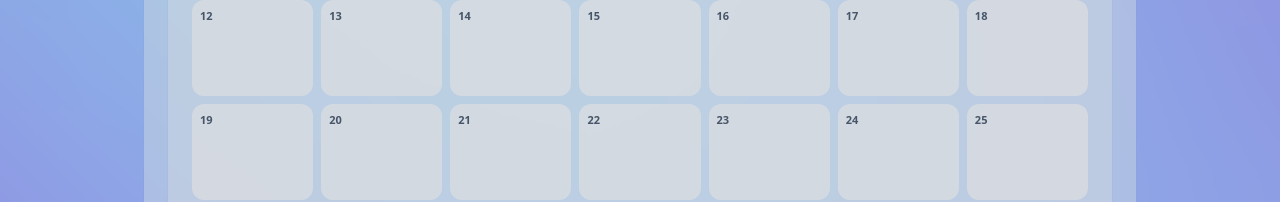
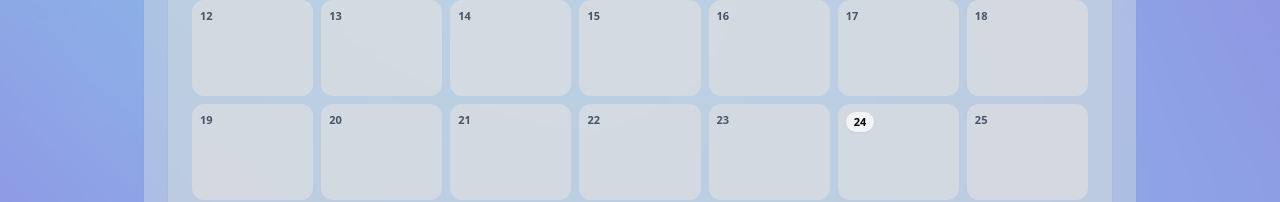
Before and after one commit to JovenTung/UpNext, a Next.js app: page /dashboard in a window 1280 px wide. Shown: the part 921-1123 px from the top of the page. Built offline with nearby package versions, Linux system fonts and the light colour scheme.

Commit message:
Added delete option

```diff
--- a/app/dashboard/page.tsx
+++ b/app/dashboard/page.tsx
@@ -701,19 +701,14 @@ function MonthGrid({
   const startCell = addDays(first, -first.getDay())
   const totalCells = 42 // 6 weeks
 
-  const days: Date[] = Array.from({ length: totalCells }, (_, i) =>
-    addDays(startCell, i)
-  )
+  const days: Date[] = Array.from({ length: totalCells }, (_, i) => addDays(startCell, i))
+  const today = new Date()
 
   const eventsByDay = useMemo(() => {
     const map = new Map<string, Task[]>()
     for (const t of tasks) {
       const s = new Date(t.start)
-      const key = new Date(
-        s.getFullYear(),
-        s.getMonth(),
-        s.getDate()
-      ).toISOString()
+      const key = new Date(s.getFullYear(), s.getMonth(), s.getDate()).toISOString()
       const arr = map.get(key) ?? []
       arr.push(t)
       map.set(key, arr)
@@ -724,21 +719,15 @@ function MonthGrid({
   return (
     <div className="grid grid-cols-7 gap-2">
       {['Sun', 'Mon', 'Tue', 'Wed', 'Thu', 'Fri', 'Sat'].map((d) => (
-        <div
-          key={d}
-          className="px-1 text-center text-[11px] font-semibold text-slate-600"
-        >
+        <div key={d} className="px-1 text-center text-[11px] font-semibold text-slate-600">
           {d}
         </div>
       ))}
 
       {days.map((d, idx) => {
         const isCurrentMonth = d.getMonth() === date.getMonth()
-        const key = new Date(
-          d.getFullYear(),
-          d.getMonth(),
-          d.getDate()
-        ).toISOString()
+        const isToday = sameDay(d, today)
+        const key = new Date(d.getFullYear(), d.getMonth(), d.getDate()).toISOString()
         const dayEvents = eventsByDay.get(key) ?? []
         const dueItems = dueMap.get(key) ?? []
 
@@ -749,11 +738,19 @@ function MonthGrid({
               isCurrentMonth ? '' : 'opacity-40'
             }`}
           >
-            {/* Date + Due pills */}
+            {/* Date number */}
             <div className="mb-1 flex items-center justify-between">
-              <div className="text-[11px] font-semibold text-slate-600">
+              <div
+                className={`text-[11px] font-semibold ${
+                  isToday
+                    ? 'text-black font-extrabold bg-white/70 rounded-full px-2 py-0.5 shadow-sm'
+                    : 'text-slate-600'
+                }`}
+              >
                 {d.getDate()}
               </div>
+
+              {/* Due pills */}
               <div className="flex flex-wrap items-center gap-1">
                 {dueItems.slice(0, 2).map((it) => (
                   <button
@@ -786,17 +783,13 @@ function MonthGrid({
                   onClick={() => onTaskClick(t)}
                   className="block w-full truncate rounded-md px-2 py-1 text-left text-[11px] text-white"
                   style={{ backgroundColor: t.color }}
-                  title={`${t.title} • ${fmtHM(new Date(t.start))}–${fmtHM(
-                    new Date(t.end)
-                  )}`}
+                  title={`${t.title} • ${fmtHM(new Date(t.start))}–${fmtHM(new Date(t.end))}`}
                 >
                   {t.title}
                 </button>
               ))}
               {dayEvents.length > 3 && (
-                <div className="text-[10px] text-slate-500">
-                  +{dayEvents.length - 3} more
-                </div>
+                <div className="text-[10px] text-slate-500">+{dayEvents.length - 3} more</div>
               )}
             </div>
           </div>
@@ -805,6 +798,7 @@ function MonthGrid({
     </div>
   )
 }
+
 
 // ---------- Week + Day views ----------
 function WeekView({
@@ -820,16 +814,26 @@ function WeekView({
   dueMap: Map<string, AssignmentSummary[]>
   onDueClick: (items: AssignmentSummary[]) => void
 }) {
+  const today = new Date()
   const day0 = addDays(startOfDay(date), -date.getDay())
   const days = Array.from({ length: 7 }, (_, i) => addDays(day0, i))
 
   return (
     <div className="grid grid-cols-7 gap-2">
-      {days.map((d, i) => (
+      {days.map((d, i) => {
+        const isToday = sameDay(d, today)
+        return (
           <div key={i} className="rounded-xl bg-[#E0E0E0A3] p-2">
-          <div className="mb-1 text-[11px] font-semibold text-slate-600">
+            <div
+              className={`mb-1 text-[11px] font-semibold ${
+                isToday
+                  ? 'text-black font-extrabold bg-white/70 rounded-full px-2 py-0.5 shadow-sm inline-block'
+                  : 'text-slate-600'
+              }`}
+            >
               {WEEKDAY_SHORT[d.getDay()]} {d.getDate()}
             </div>
+
             <DayColumn
               date={d}
               tasks={tasks.filter((t) => sameDay(new Date(t.start), d))}
@@ -840,10 +844,12 @@ function WeekView({
               compactTitles
             />
           </div>
-      ))}
+        )
+      })}
     </div>
   )
 }
+
 
 function DayView({
   date,
@@ -1058,6 +1064,7 @@ function DayColumn({
 }
 
 // ---------- Task modal (add/edit) ----------
+// ---------- Task modal (add/edit) ----------
 function TaskModal({
   initial,
   onClose,
@@ -1071,14 +1078,13 @@ function TaskModal({
   onDelete: (id: string) => void
   assignments: AssignmentSummary[] // ← NEW
 }) {
-
   const isEditing = Boolean(initial)
 
   const [title, setTitle] = useState(initial?.title ?? '')
   const [type, setType] = useState<TaskType>(initial?.type ?? 'focus')
-  const [subject, setSubject] = useState<SubjectKey | undefined>(
-    initial?.subject
-  )
+  const [subject, setSubject] = useState<SubjectKey | undefined>(initial?.subject)
+  const [assignmentId, setAssignmentId] = useState<string | undefined>(initial?.assignmentId)
+
   const [start, setStart] = useState<string>(
     initial ? initial.start.slice(0, 16) : new Date().toISOString().slice(0, 16)
   )
@@ -1087,17 +1093,15 @@ function TaskModal({
       ? initial.end.slice(0, 16)
       : new Date(Date.now() + 60 * 60 * 1000).toISOString().slice(0, 16)
   )
-  const [repeatKind, setRepeatKind] = useState<RepeatRule['kind']>(
-    initial?.repeat.kind ?? 'none'
-  )
+
+  const [repeatKind, setRepeatKind] = useState<RepeatRule['kind']>(initial?.repeat.kind ?? 'none')
   const [repeatInterval, setRepeatInterval] = useState<number>(1)
   const [byWeekday, setByWeekday] = useState<number[]>([])
   const [isDone, setIsDone] = useState<boolean>(initial?.isDone ?? false)
+
   // Repeat end controls
   const initialEndAt = (initial?.repeat as any)?.endAt as string | undefined
-  const [repeatEndMode, setRepeatEndMode] = useState<'never' | 'on'>(
-    initialEndAt ? 'on' : 'never'
-  )
+  const [repeatEndMode, setRepeatEndMode] = useState<'never' | 'on'>(initialEndAt ? 'on' : 'never')
   const [repeatEndDate, setRepeatEndDate] = useState<string>(
     initialEndAt ? new Date(initialEndAt).toISOString().slice(0, 10) : ''
   )
@@ -1111,14 +1115,10 @@ function TaskModal({
 
   const buildRepeat = (): RepeatRule => {
     const endAt =
-      repeatEndMode === 'on' && repeatEndDate
-        ? new Date(repeatEndDate).toISOString()
-        : undefined
+      repeatEndMode === 'on' && repeatEndDate ? new Date(repeatEndDate).toISOString() : undefined
     if (repeatKind === 'none') return { kind: 'none' }
-    if (repeatKind === 'daily')
-      return { kind: 'daily', interval: repeatInterval, endAt }
-    if (repeatKind === 'weekly')
-      return { kind: 'weekly', interval: repeatInterval, byWeekday, endAt }
+    if (repeatKind === 'daily') return { kind: 'daily', interval: repeatInterval, endAt }
+    if (repeatKind === 'weekly') return { kind: 'weekly', interval: repeatInterval, byWeekday, endAt }
     return { kind: 'monthly', interval: repeatInterval, endAt }
   }
 
@@ -1135,30 +1135,22 @@ function TaskModal({
       repeat: buildRepeat(),
       isDone: type === 'focus' ? isDone : undefined,
       isAiBreak: type === 'rest' ? true : undefined,
-    assignmentId: type === 'focus' ? assignmentId : undefined, // ← NEW
+      assignmentId: type === 'focus' ? assignmentId : undefined,
     })
   }
-
-
-  const [assignmentId, setAssignmentId] = useState<string | undefined>(initial?.assignmentId)
-
 
   return (
     <div className="fixed inset-0 z-50 flex items-end justify-center bg-black/40 p-4 md:items-center">
       <div className="w-full max-w-xl rounded-2xl border bg-white p-4 shadow-xl">
+        {/* Header */}
         <div className="mb-3 flex items-center justify-between">
-          <h3 className="text-lg font-extrabold">
-            {isEditing ? 'Edit task' : 'Add task'}
-          </h3>
-          <button
-            className="rounded-full p-2 hover:bg-slate-100"
-            onClick={onClose}
-            aria-label="Close"
-          >
+          <h3 className="text-lg font-extrabold">{isEditing ? 'Edit task' : 'Add task'}</h3>
+          <button className="rounded-full p-2 hover:bg-slate-100" onClick={onClose} aria-label="Close">
             ✕
           </button>
         </div>
 
+        {/* Form grid */}
         <div className="grid grid-cols-1 gap-3 md:grid-cols-2">
           {/* Title */}
           <label className="text-xs">
@@ -1185,7 +1177,7 @@ function TaskModal({
             </select>
           </label>
 
-  {/* Subject + Assignment (same row). Only for focus tasks */}
+          {/* Subject + Assignment (same row for focus tasks) */}
           {type !== 'blocked' && type !== 'rest' && (
             <>
               {/* Subject */}
@@ -1338,6 +1330,28 @@ function TaskModal({
             </label>
           )}
         </div>
+
+        {/* Footer (Delete / Cancel / Save) */}
+        <div className="mt-4 flex items-center justify-between">
+          <div className="flex items-center gap-2 text-xs">
+            <span className="text-slate-500">Preview color</span>
+            <span className="inline-block h-4 w-4 rounded" style={{ backgroundColor: effectiveColor }} />
+          </div>
+
+          <div className="flex gap-2">
+            {isEditing && (
+              <button
+                className="rounded-lg border px-3 py-2 text-sm text-red-600 hover:bg-red-50"
+                onClick={() => initial && onDelete(initial.id)}
+              >
+                Delete
+              </button>
+            )}
+            <button className="rounded-lg bg-black px-3 py-2 text-sm text-white" onClick={save}>
+              Save
+            </button>
+          </div>
+        </div>
       </div>
     </div>
   )
```
Lines whose indentation alone changed are shown as unchanged.
